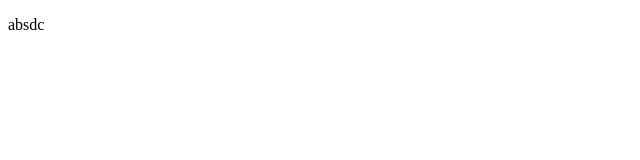
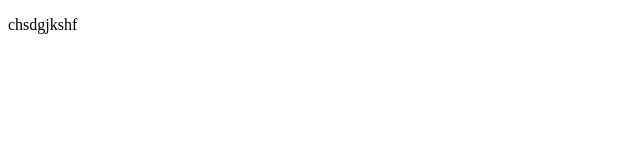
Before and after one commit to aygenyucel/sample-website-aygen-suzana, a plain HTML site: page index.html in a window 1280 px wide. Shown: the full height of the page, 0-640 px from the left. Drawn offline with Linux system fonts and the light colour scheme.

Commit message:
index file changed

```diff
--- a/index.html
+++ b/index.html
@@ -9,7 +9,7 @@
   <body>
     <script src="https://cdn.freecodecamp.org/testable-projects-fcc/v1/bundle.js"></script>
   <p>
-    absdc
+    chsdgjkshf
   </p>
     <!--
 
```
